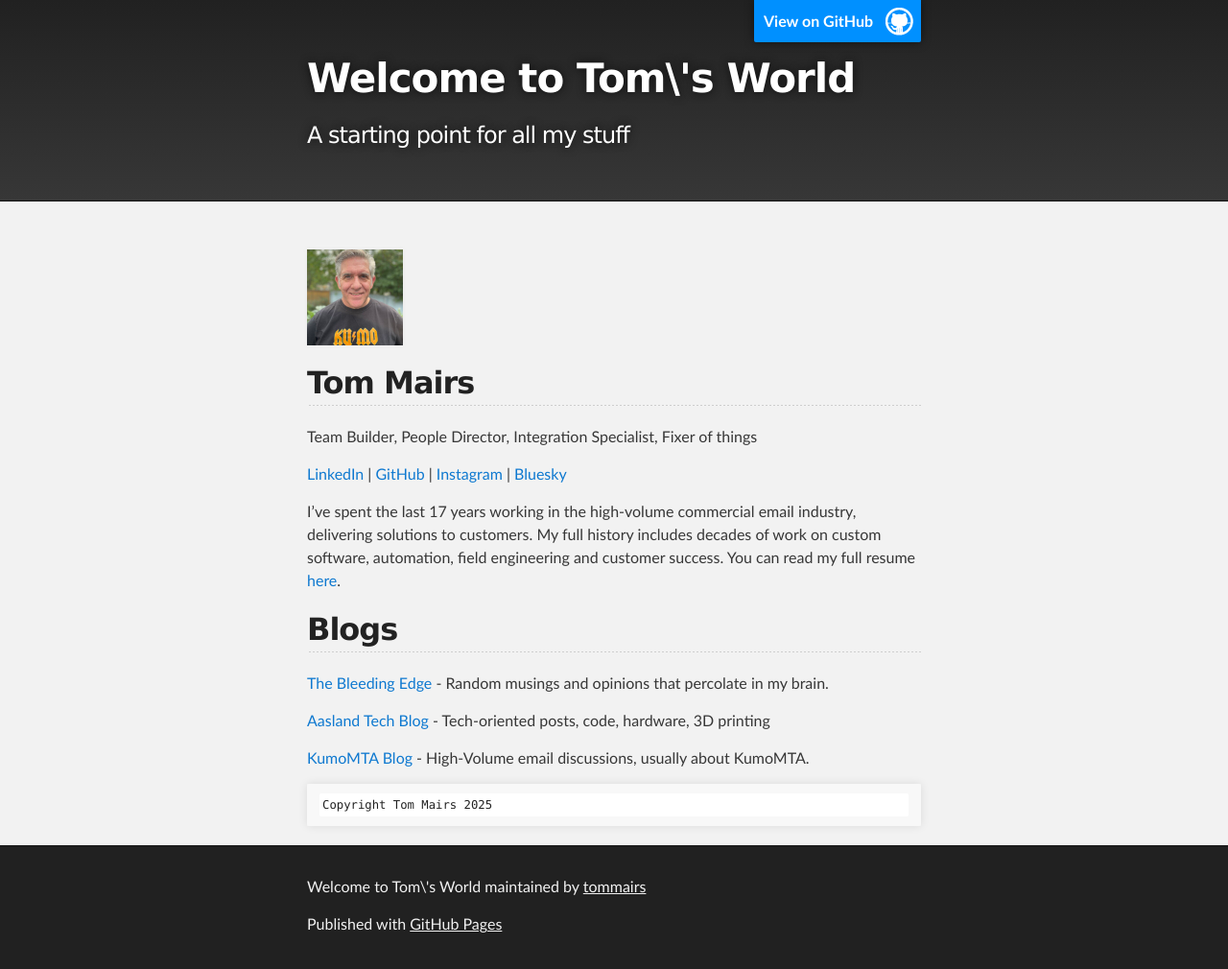
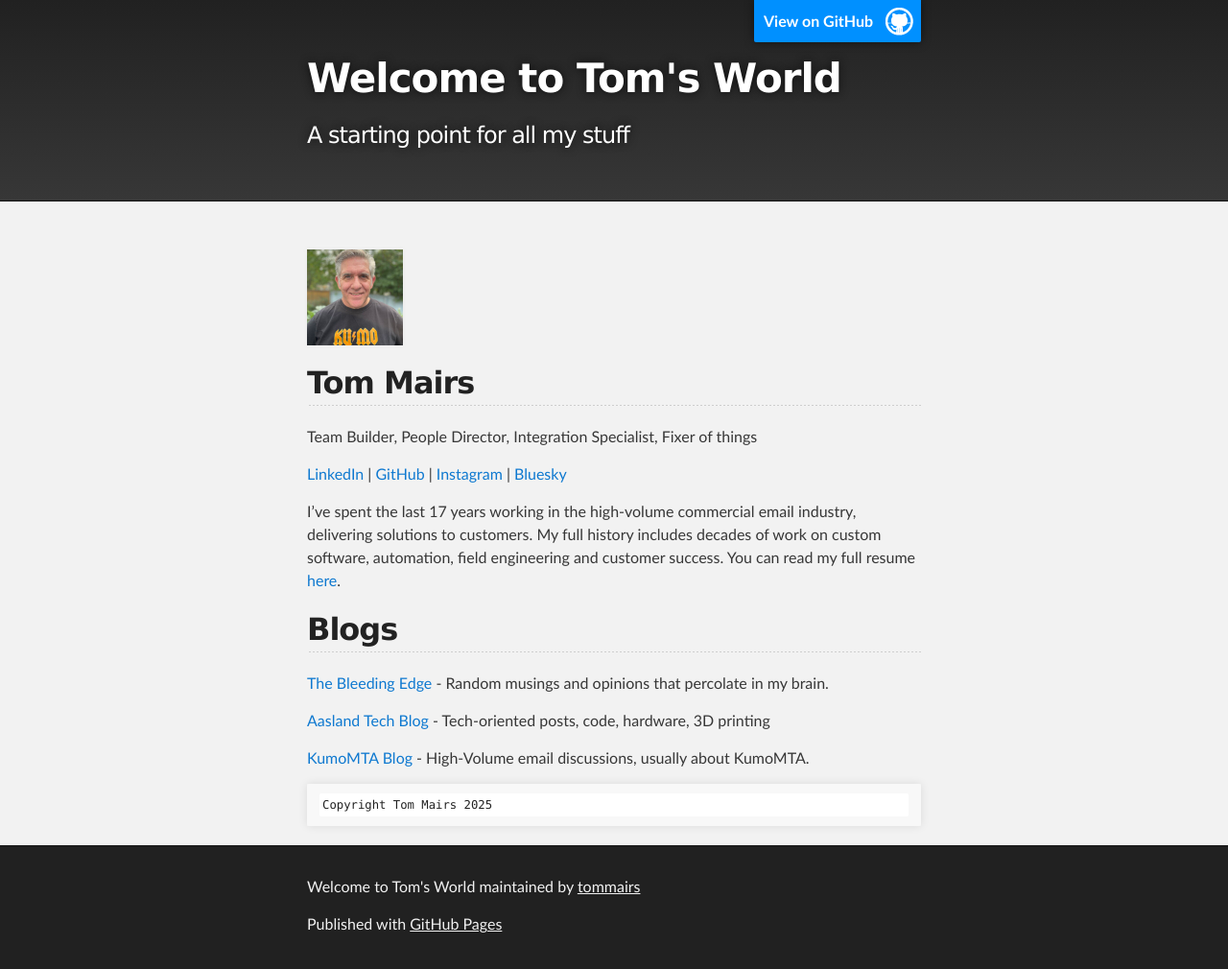
Before and after one commit to tommairs/aasland.github.io, a Jekyll site: the page built from index.md, in a window 1280 px wide. Shown: the whole page at 96% size. Built offline with Jekyll 4.4.1, drawn with Linux system fonts in a browser that asks for light colours.

```diff
--- a/_config.yml
+++ b/_config.yml
@@ -1,4 +1,4 @@
-title: Welcome to Tom\'s World
+title: Welcome to Tom's World
 description: A starting point for all my stuff
 title2: Aasland Blog
 description2: Tech adventures
```
